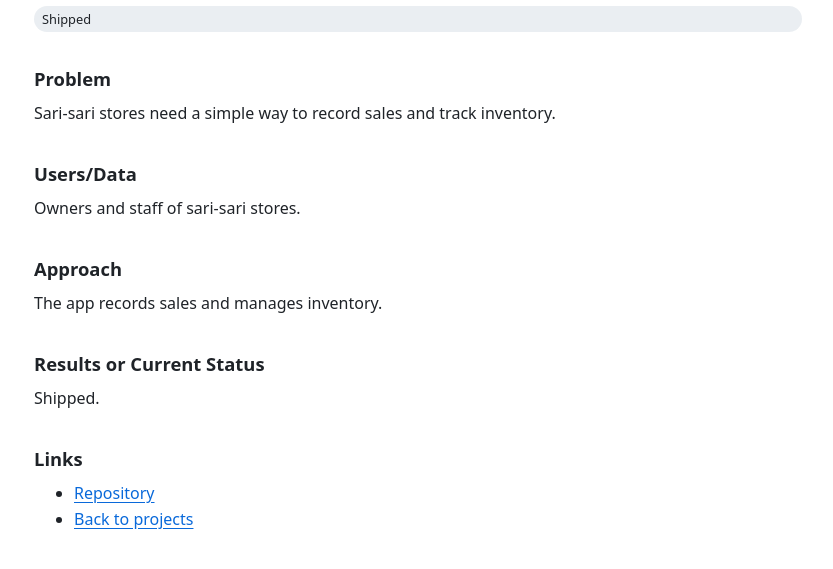
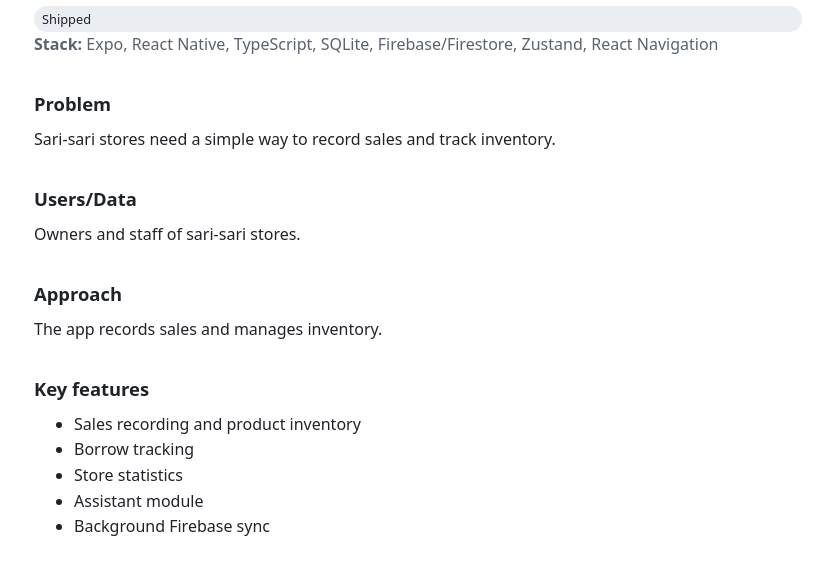
Before and after one commit to JoaquinLuisGuevarra96/JoaquinLuisGuevarra96.github.io, a plain HTML site: page projects/sarisarify.html in a window 1280 px wide. Shown: the part 188-757 px from the top of the page, without its empty margins (222-1055 px from the left). Drawn offline with Linux system fonts and the light colour scheme.

Commit message:
docs(sarisarify): add stack and features

```diff
--- a/projects/sarisarify.html
+++ b/projects/sarisarify.html
@@ -27,6 +27,7 @@
         <p class="eyebrow">Case study</p>
         <h1>Sarisarify</h1>
         <p class="status">Shipped</p>
+        <p class="stack"><strong>Stack:</strong> Expo, React Native, TypeScript, SQLite, Firebase/Firestore, Zustand, React Navigation</p>
       </header>
 
       <section class="case-section" aria-labelledby="problem-title">
@@ -42,6 +43,17 @@
       <section class="case-section" aria-labelledby="approach-title">
         <h2 id="approach-title">Approach</h2>
         <p>The app records sales and manages inventory.</p>
+      </section>
+
+      <section class="case-section" aria-labelledby="features-title">
+        <h2 id="features-title">Key features</h2>
+        <ul>
+          <li>Sales recording and product inventory</li>
+          <li>Borrow tracking</li>
+          <li>Store statistics</li>
+          <li>Assistant module</li>
+          <li>Background Firebase sync</li>
+        </ul>
       </section>
 
       <section class="case-section" aria-labelledby="results-title">
--- a/style.css
+++ b/style.css
@@ -223,6 +223,11 @@ a:hover {
   line-height: 1.15;
 }
 
+.case-header .stack {
+  margin: 0;
+  color: var(--muted);
+}
+
 .case-section {
   margin-block: 2rem;
 }
```
Also changed, not shown: index.html (+2 -0 lines).
